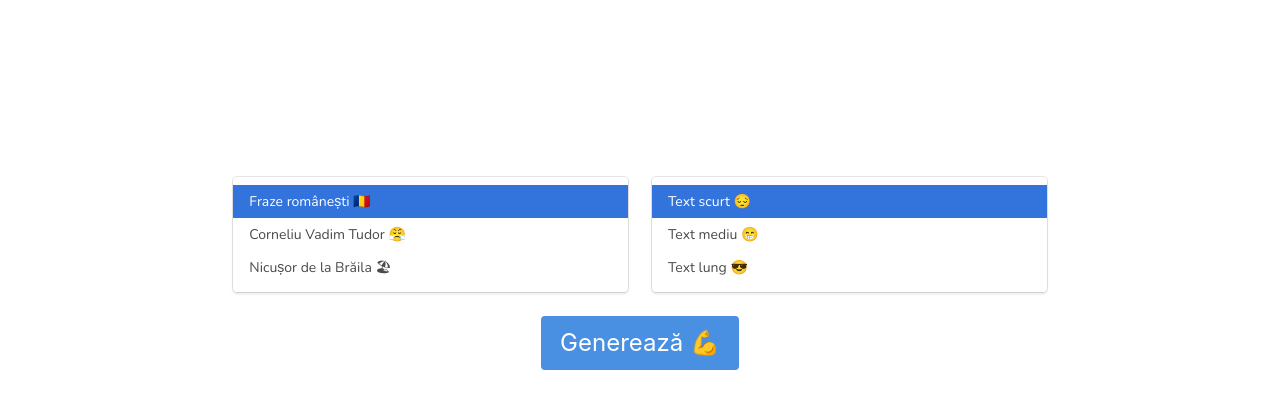
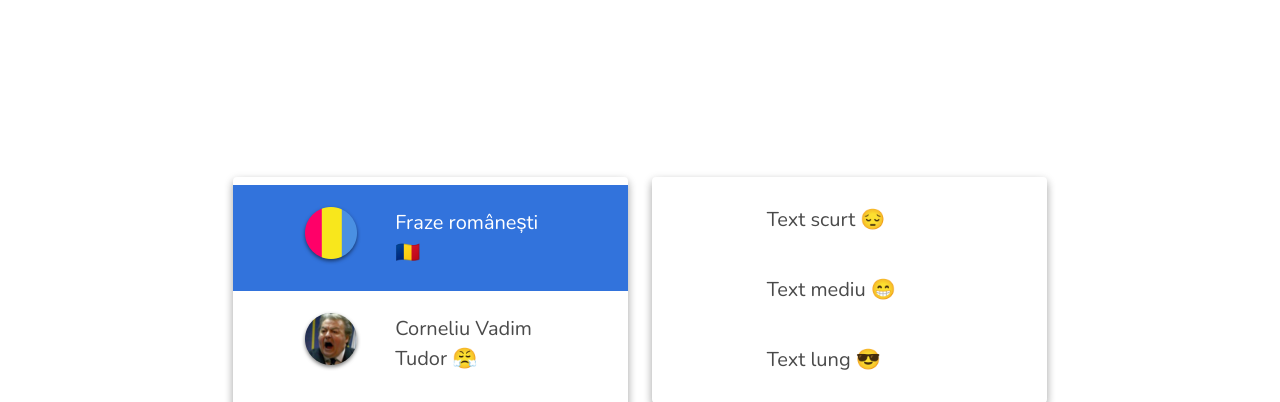
Before and after one commit to dutylabs/lroemipsum, a plain HTML site: page public/index.html in a window 1280 px wide. Shown: the part 328-730 px from the top of the page. Drawn offline with nearby package versions, Linux system fonts and the light colour scheme.

Commit message:
Changed layout

```diff
--- a/public/css/main.css
+++ b/public/css/main.css
@@ -13,3 +13,20 @@
 .is-primary {
   background-color: #4A90E2 !important;
 }
+
+.dropdown-content {
+  box-shadow: 0 5px 8px 0 rgba(0,0,0,0.2),0 3px 10px 0 rgba(0,0,0,0.19) !important
+}
+
+.menu-item {
+  padding: 20px;
+}
+
+.menu-item:hover {
+  background-color: #EDEDED !important;
+}
+
+.menu-item.is-active {
+  background-color: #3273dc !important;
+  color: #fff;
+}
--- a/public/index.html
+++ b/public/index.html
@@ -33,36 +33,81 @@
       </div>
     </section>
     <section class="hero">
-      <div class="hero-body has-text-centered">
+      <div class="hero-body">
         <div class="columns is-centered">
           <div class="column is-one-third">
-            <div id="source" class="dropdown-content">
-              <a class="dropdown-item is-active">
-                Fraze românești 🇷🇴
-              </a>
-              <a class="dropdown-item">
-                Corneliu Vadim Tudor 😤
-              </a>
-              <a class="dropdown-item">
-                Nicușor de la Brăila 🏖
-              </a>
+            <div id="source" class="menu dropdown-content">
+              <div class="menu-item dropdown-item is-active">
+                <div class="columns is-centered is-mobile is-centered is-vcentered">
+                  <div class="column is-one-quarter">
+                    <img src="img/romania.png" />
+                  </div>
+                  <div class="column is-half">
+                    <p class="is-size-5">
+                      Fraze românești 🇷🇴
+                    </p>
+                  </div>
+                </div>
+              </div>
+              <div class="menu-item dropdown-item">
+                <div class="columns is-centered is-mobile is-centered is-vcentered">
+                  <div class="column is-one-quarter">
+                    <img src="img/vadim.png" />
+                  </div>
+                  <div class="column is-half">
+                    <p class="is-size-5">
+                      Corneliu Vadim Tudor 😤
+                    </p>
+                  </div>
+                </div>
+              </div>
+              <div class="menu-item dropdown-item">
+                <div class="columns is-centered is-mobile is-centered is-vcentered">
+                  <div class="column is-one-quarter">
+                    <img src="img/vadim.png" />
+                  </div>
+                  <div class="column is-half">
+                    <p class="is-size-5">
+                      Nicușor de la Brăila 🏖
+                    </p>
+                  </div>
+                </div>
+              </div>
             </div>
           </div>
           <div class="column is-one-third">
-            <div id="length" class="dropdown-content">
-              <a class="dropdown-item is-active">
-                Text scurt 😔
-              </a>
-              <a class="dropdown-item">
-                Text mediu 😁
-              </a>
-              <a class="dropdown-item">
-                Text lung 😎
-              </a>
+            <div id="length" class="menu dropdown-content">
+              <div class="menu-item dropdown-item">
+                <div class="columns is-centered is-mobile is-centered is-vcentered">
+                  <div class="column is-half">
+                    <p class="is-size-5">
+                      Text scurt 😔
+                    </p>
+                  </div>
+                </div>
+              </div>
+              <div class="menu-item dropdown-item">
+                <div class="columns is-centered is-mobile is-centered is-vcentered">
+                  <div class="column is-half">
+                    <p class="is-size-5">
+                      Text mediu 😁
+                    </p>
+                  </div>
+                </div>
+              </div>
+              <div class="menu-item dropdown-item">
+                <div class="columns is-centered is-mobile is-centered is-vcentered">
+                  <div class="column is-half">
+                    <p class="is-size-5">
+                      Text lung 😎
+                    </p>
+                  </div>
+                </div>
+              </div>
             </div>
           </div>
         </div>
-        <div class="from">
+        <div class="has-text-centered">
           <input id="generate" class="button is-large is-primary" onclick="change()" type="button" value="Generează 💪" />
         </div>
         <div class="section">
```
Also changed, not shown: public/img/romania.png (added), public/img/vadim.png (added).
